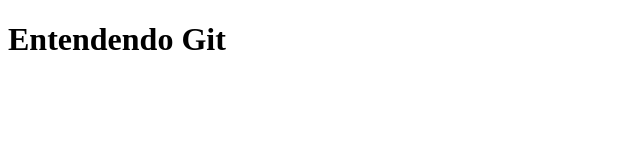
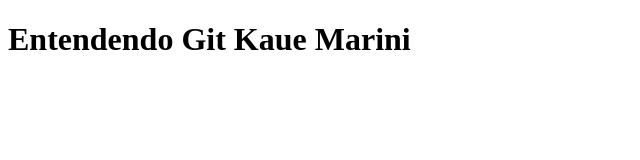
Before and after one commit to ThiagoDiaz05/exemplo, a plain HTML site: page index.html in a window 1280 px wide. Shown: the whole page, without its empty margins (0-640 px from the left). Drawn offline with Linux system fonts and the light colour scheme.

Commit message:
Kaue Marini

```diff
--- a/index.html
+++ b/index.html
@@ -7,7 +7,7 @@
     <title>Document</title>
 </head>
 <body>
-    <h1>Entendendo Git</h1>
+    <h1>Entendendo Git Kaue Marini</h1>
 
 </body>
 </html>
```
